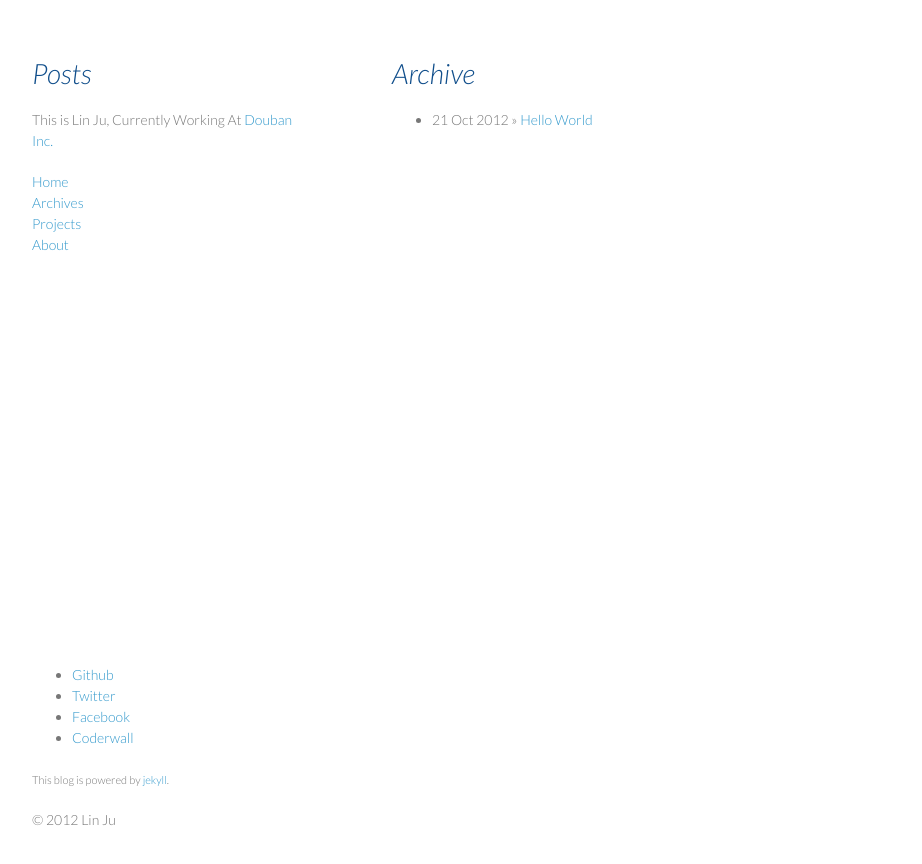
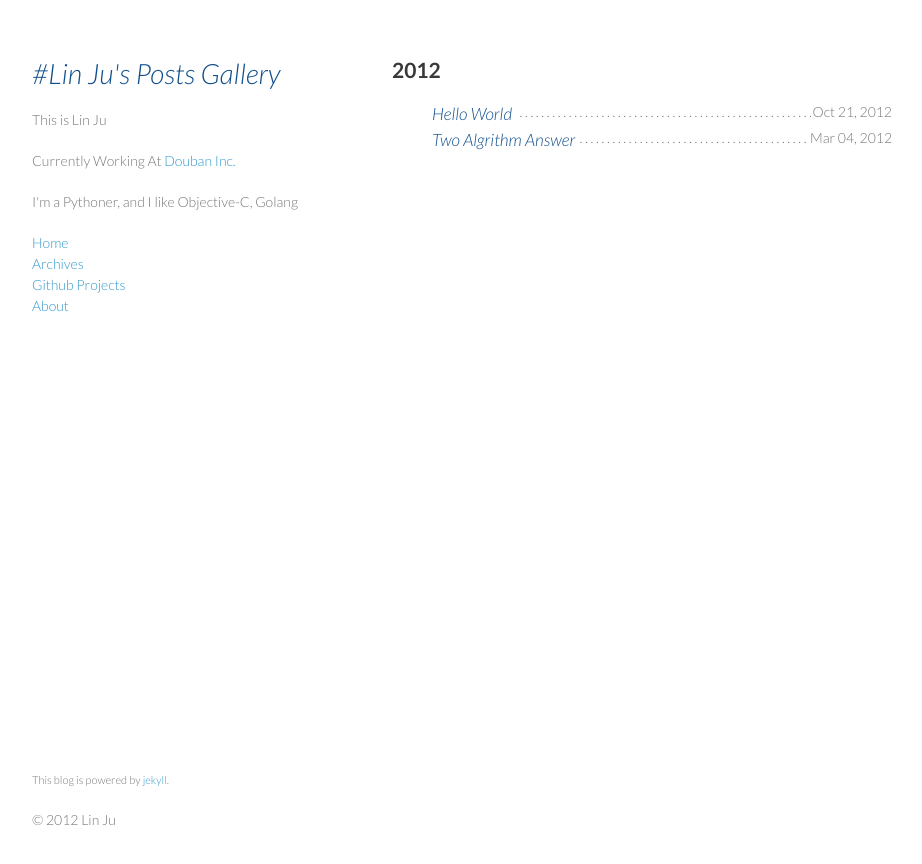
Before and after one commit to soasme/soasme.github.com, a Jekyll site: the page built from archive.html, in a window 1280 px wide. Shown: the top 864 px of the page, without its empty margins (178-1100 px from the left). Built offline with Jekyll 4.4.1, drawn with Linux system fonts in a browser that asks for light colours.

Commit message:
modify index into a magazine-index-like style

```diff
--- a/_layouts/default.html
+++ b/_layouts/default.html
@@ -19,12 +19,14 @@
   <body>
     <div class="wrapper">
       <header>
-        <h1>Posts</h1>
+        <h1>#Lin Ju's Posts Gallery</h1>
         <p></p>
-        <p>This is Lin Ju, Currently Working At <a href="http://douban.com">Douban Inc.</a> </p>
+        <p>This is Lin Ju </p>
+        <p>Currently Working At <a href="http://douban.com">Douban Inc.</a> </p>
+        <p>I'm a Pythoner, and I like Objective-C, Golang</p>
         <a href="/">Home</a><br/>
         <a href="/archive">Archives</a><br/>
-        <a href="http://github.com/sandeepravi">Projects</a><br/>
+        <a href="http://github.com/soasme">Github Projects</a><br/>
         <a href="/about">About</a><br/>
       </header>
       <section>
@@ -32,12 +34,12 @@
       </section>
       <footer>
         <p>
-        <ul>
-          <li><a href="http://github.com/soasme">Github</a></li>
-          <li><a href="http://twitter.com/soasme">Twitter</a></li>
-          <li><a href="http://facebook.com/soasme">Facebook</a></li>
-          <li><a href="http://http://coderwall.com/soasme">Coderwall</a></li>
-        </ul>
+        <!--<ul>-->
+          <!--<li><a href="http://github.com/soasme">Github</a></li>-->
+          <!--<li><a href="http://twitter.com/soasme">Twitter</a></li>-->
+          <!--<li><a href="http://facebook.com/soasme">Facebook</a></li>-->
+          <!--<li><a href="http://http://coderwall.com/soasme">Coderwall</a></li>-->
+        <!--</ul>-->
         </p>
         <p><small>This blog is powered by <a href="http://github.com/mojombo/jekyll">jekyll</a>.</small></p>
         <p>&copy 2012 Lin Ju
--- a/archive.html
+++ b/archive.html
@@ -1,13 +1,24 @@
 ---
 layout: default
-title: Sandeep Ravichandran - Archive
+title: 存档
+permalink: /archive/
+keywords:
+  - blog
+  - archive
 ---
-
-<div id="home">
-  <h1>Archive</h1>
-  <ul class="posts">
-    {% for post in site.posts %}
-      <li><span>{{ post.date | date_to_string }}</span> &raquo; <a href="{{ post.url }}">{{ post.title }}</a></li>
-    {% endfor %}
-  </ul>
-</div>
+  {% capture post_year1 %}{{ 'now' | date: '%Y' }}{% endcapture %}
+<h2>{{ post_year1 }}</h2>
+<ul class="post_info postsList">
+{% for post in site.posts %}
+{% capture post_year2 %}{{ post.date | date: '%Y' }}{% endcapture %}
+{% if post_year1 != post_year2 %}
+{% assign post_year1 = post_year2 %}
+</ul>
+<h2>{{ post_year1 }}</h2>
+{% endif %}
+<li>
+    <span><a href="{{ post.url }}">{{ post.title }}</a></span>
+    <span>{{ post.date | date: "%b %d, %Y" }}</span>
+</li>
+{% endfor %}
+</ul>
--- a/css/pygment_trac.css
+++ b/css/pygment_trac.css
@@ -67,3 +67,9 @@
 .type-csharp .highlight .nn { color: #000000 }
 .type-csharp .highlight .s { color: #A31515 }
 .type-csharp .highlight .sc { color: #A31515 }
+
+.post_info {list-style: none}
+.post_info  li::after { float: left; width: 0; white-space: nowrap; content: ". . . . . . . . . . . . . . . . . . . . " ". . . . . . . . . . . . . . . . . . . . " ". . . . . . . . . . . . . . . . . . . . " ". . . . . . . . . . . . . . . . . " ; }
+.post_info  li span:first-child { padding-right: 0.33em; background: white; display: inline-block; }
+.post_info li  span + span { display: block; float: right; padding-left: 0.13em; background: white; position: relative; z-index: 1; }
+.post_info li a { font-size: 17px; font-weight: normal; font-style: italic; color: #104E8B;}
```
Also changed, not shown: _posts/2012-03-04-two-algrithm-answer.md (added, +98 -0 lines), index.html (+7 -5 lines).
